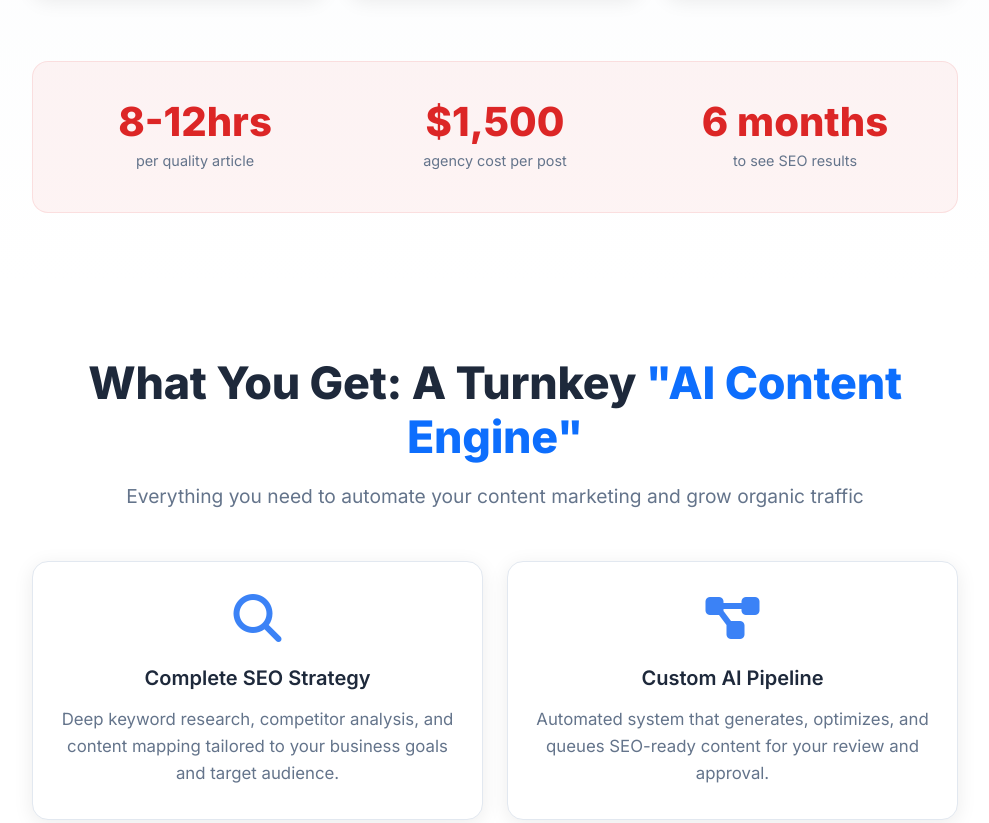
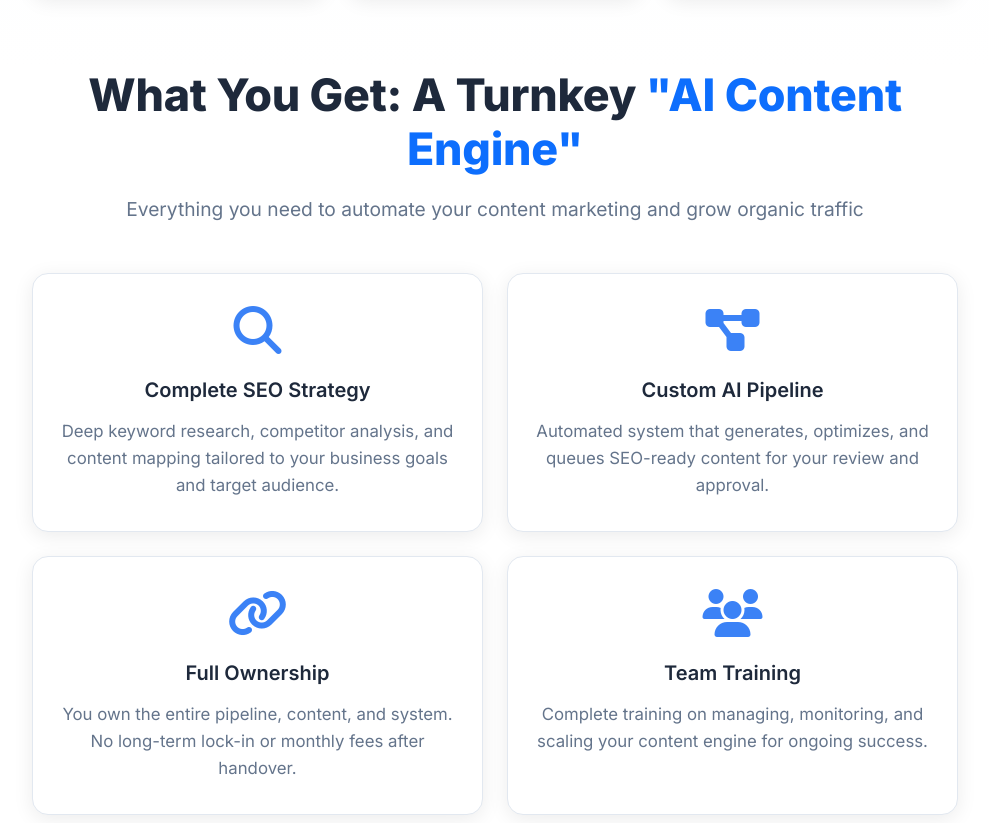
Before and after one commit to mingolladaniele/mingolladaniele.github.io, a plain HTML site: page ai-content-service/index.html in a window 1280 px wide. Shown: the part 1423-2246 px from the top of the page, without its empty margins (145-1134 px from the left). Drawn offline with nearby package versions, Linux system fonts and the light colour scheme.

Commit message:
ui(ai-content-service): remove unnecessary problem stats section and adjust margin for improved layout consistency

```diff
--- a/ai-content-service/index.html
+++ b/ai-content-service/index.html
@@ -983,7 +983,7 @@
       font-weight: 500;
     }
     .problem-cards {
-      margin-bottom: 4rem;
+      margin-bottom: 0rem;
     }
     .problem-card {
       background: #ffffff;
@@ -1841,30 +1841,13 @@
                 </div>
               </div>
             </div>
-
-             <div class="problem-stats">
-               <div class="row text-center">
-                 <div class="col-md-4">
-                   <div class="stat-number">8-12hrs</div>
-                   <div class="stat-label">per quality article</div>
-                 </div>
-                 <div class="col-md-4">
-                   <div class="stat-number">$1,500</div>
-                   <div class="stat-label">agency cost per post</div>
-                 </div>
-                 <div class="col-md-4">
-                   <div class="stat-number">6 months</div>
-                   <div class="stat-label">to see SEO results</div>
-                 </div>
-               </div>
-             </div>
           </div>
         </div>
       </div>
     </section>
 
      <!-- Section 3: What You Get -->
-     <section class="section-pad solution-section">
+     <section class="solution-section" style="padding-bottom: 72px;">
        <div class="container">
          <div class="row justify-content-center">
            <div class="col-lg-10">
```
